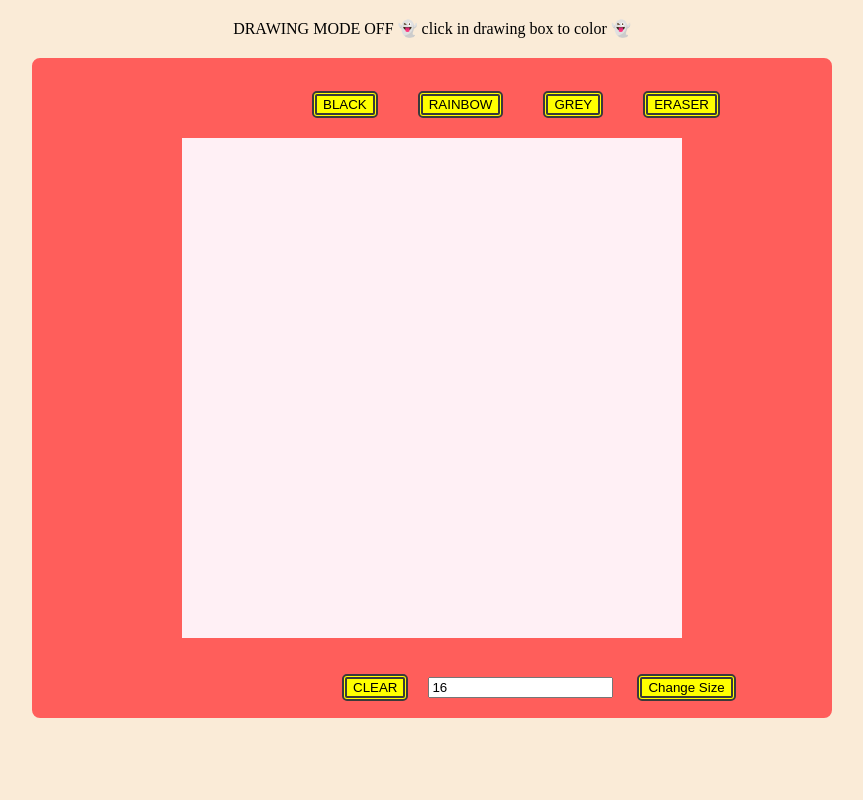
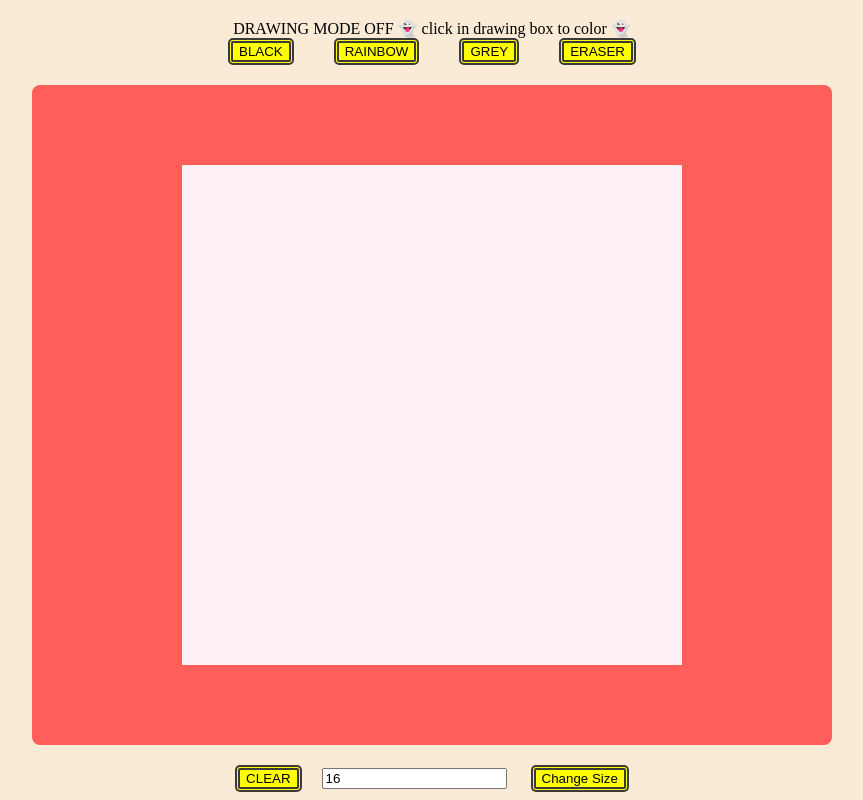
Before and after one commit to SlySkillet/etch-a-sketch, a plain HTML site: page index.html in a window 1280 px wide. Shown: the part 69-869 px from the top of the page, without its empty margins (208-1071 px from the left). Before the commit the page ends 815 px from the top, so only its background shows below. Drawn offline with Linux system fonts and the light colour scheme.

Commit message:
touch up

```diff
--- a/style.css
+++ b/style.css
@@ -10,18 +10,6 @@ body {
 .bottom-buttons {
   display: flex;
   justify-content: space-between;
-}
-
-.top-buttons {
-  position: absolute;
-  top: 160px;
-  left: 500px;
-}
-
-.bottom-buttons {
-  position: absolute;
-  bottom: 30px;
-  left: 530px;
 }
 
 button {
```
